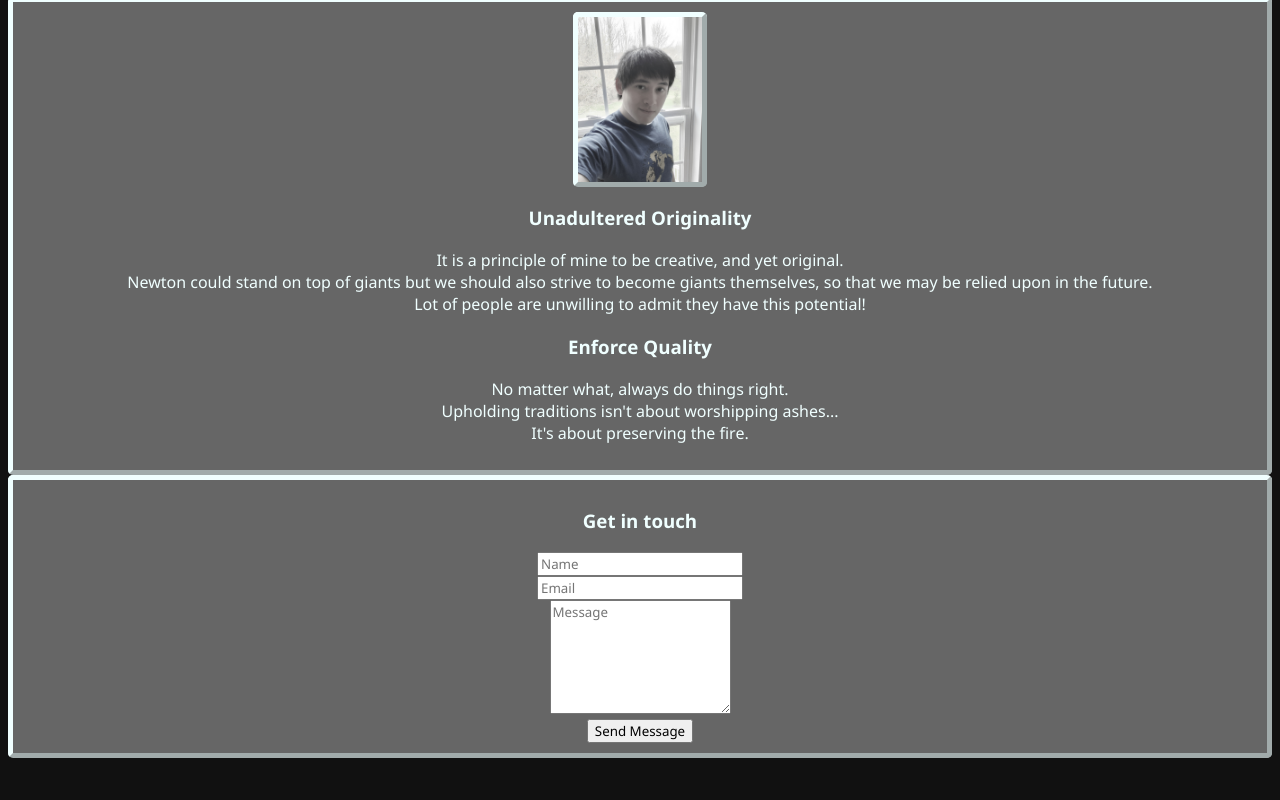
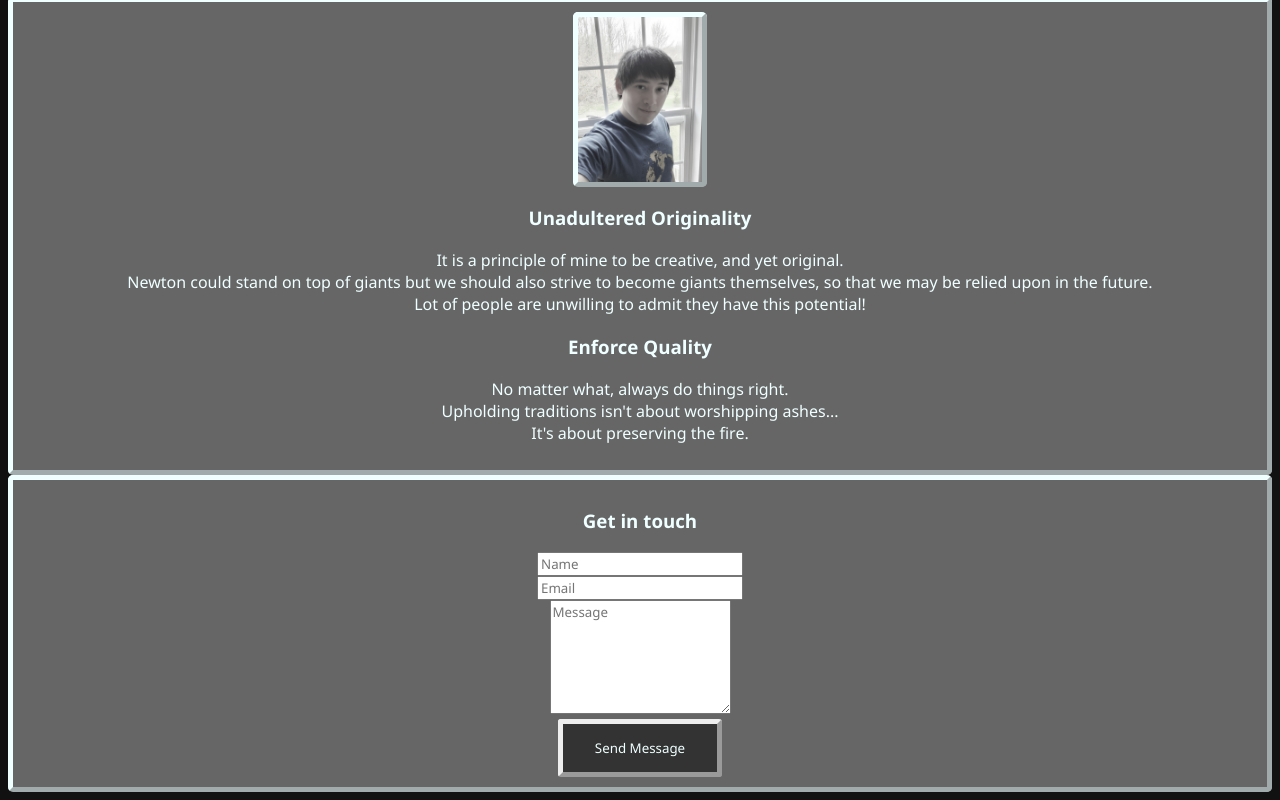
Before and after one commit to glacieredgeman/glacieredgeman.github.io, a website: page index.html in a window 1280 px wide. Shown: the part 492-1292 px from the top of the page. Before the commit the page ends 1258 px from the top, so only its background shows below. Drawn offline with Linux system fonts and the light colour scheme.

Commit message:
new id selector for form button

```diff
--- a/css/albertzy.css
+++ b/css/albertzy.css
@@ -80,7 +80,7 @@
     transition: 0s
 }
 
-.form-button{
+#form-button{
     position: relative;
     background-color: #333333;
     border: 5px outset #EEEEEE;
@@ -96,13 +96,13 @@
     animation: fadeIn ease 2s;
 }
 
-.form-button:hover{
+#form-button:hover{
     animation: pulse 1s ease-out infinite;
     box-shadow: 0 0 0 100em rgba(#fff,0);
     transition: all 0.8s
 }
 
-.form-button:after {
+#form-button:after {
     content: "";
     background: #DDDDDD;
     display: block;
@@ -115,7 +115,7 @@
     transition: all 0.8s
   }
 
-.form-button:active:after {
+#form-button:active:after {
     padding: 0;
     margin: 0;
     opacity: 1;
--- a/index.html
+++ b/index.html
@@ -119,6 +119,7 @@
 							data-sitekey="reCAPTCHA_site_key"
 							data-callback='onSubmit'
 							data-action='submit'
+							id='form-button'
 							value="Send Message" type="submit" class="form-button">Send Message</button>
 						</div>
 					</form>
```
